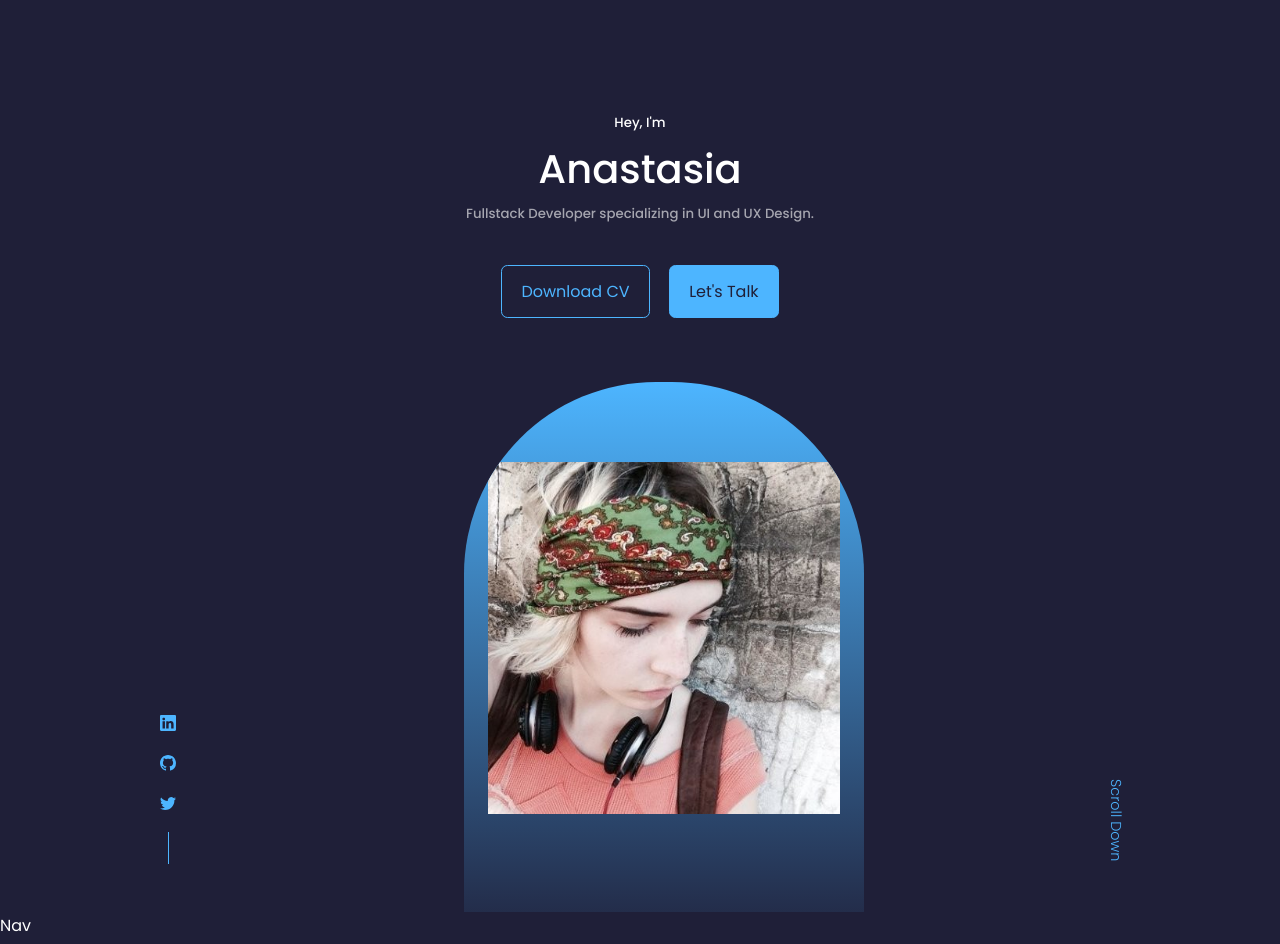
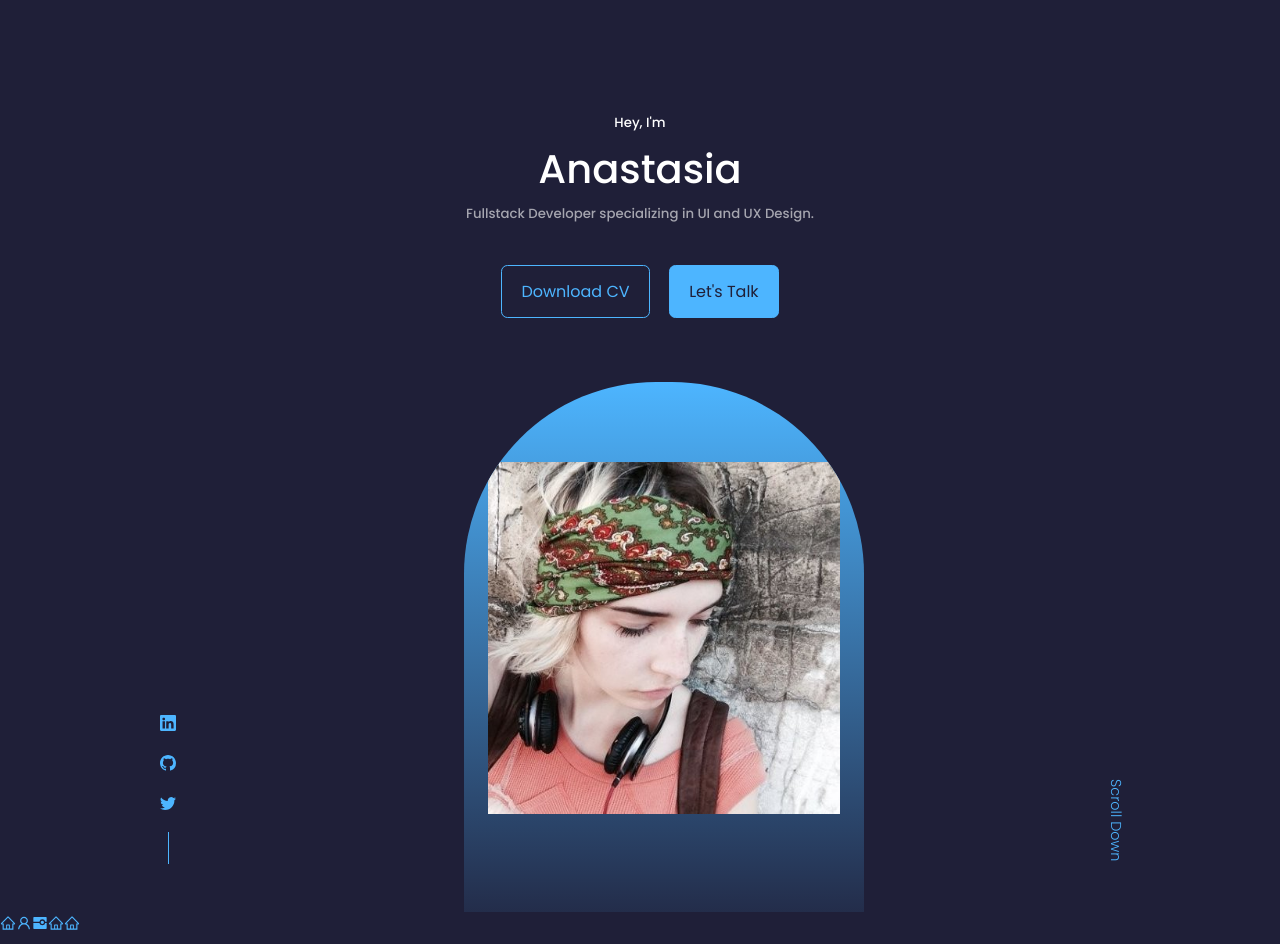
Before and after one commit to anastasia-starostina/AnastasiaS-Portfolio, a React (Create React App) app in the folder anastasia-starostina-portfolio/: page / in a window 1280 px wide. Shown: the top 944 px of the page. Built offline with nearby package versions, Linux system fonts and the light colour scheme.

Commit message:
feat: add react icons in Nav.jsx

```diff
--- a/anastasia-starostina-portfolio/src/components/nav/Nav.jsx
+++ b/anastasia-starostina-portfolio/src/components/nav/Nav.jsx
@@ -1,10 +1,29 @@
 import React from 'react'
 import './nav.css'
+import {AiOutlineHome} from 'react-icons/ai'
+import {AiOutlineUser} from 'react-icons/ai'
+import { RiProjectorFill } from "react-icons/ri";
 
 const Nav = () => {
   return (
-    <div>Nav</div>
-  )
+    <nav>
+      <a href="#">
+        <AiOutlineHome />
+      </a>
+      <a href="#about">
+        <AiOutlineUser />
+      </a>
+      <a href="#portfolio">
+        <RiProjectorFill />
+      </a>
+      <a href="#services">
+        <AiOutlineHome />
+      </a>
+      <a href="#contact">
+        <AiOutlineHome />
+      </a>
+    </nav>
+  );
 }
 
 export default Nav
```
